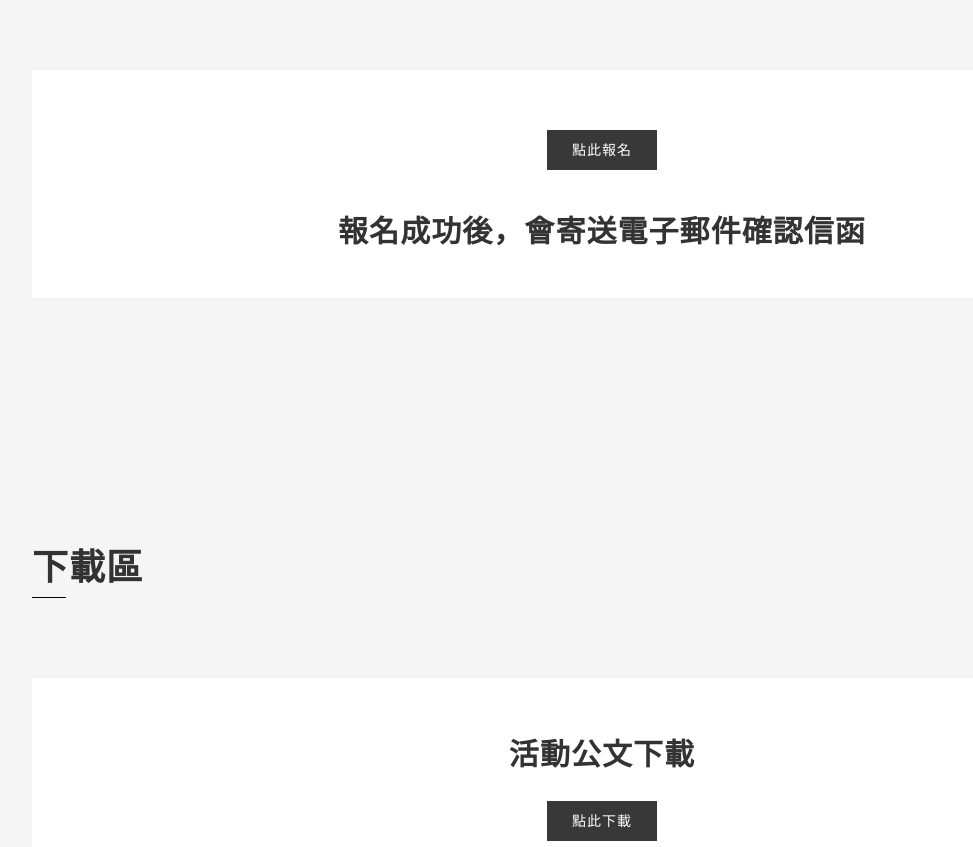
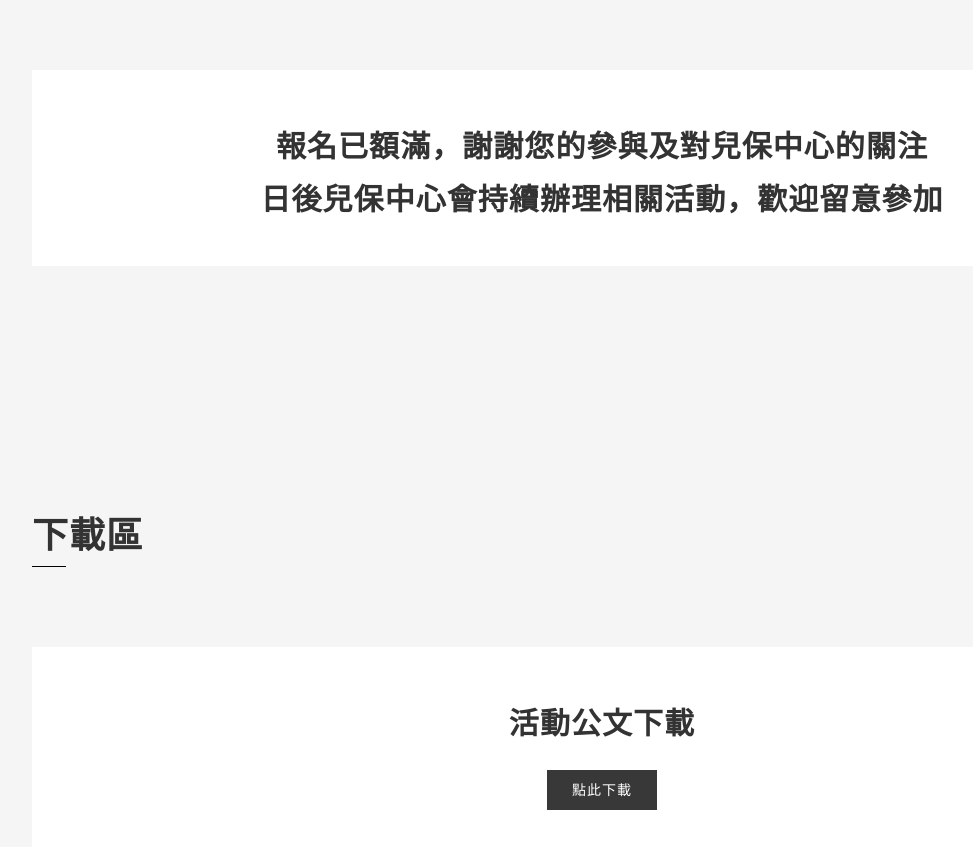
Before and after one commit to ntuhchildprotect/ntuhchildprotect, a plain HTML site: page index.html in a window 1280 px wide. Shown: the part 3800-4647 px from the top of the page, without its empty margins (38-1011 px from the left). Drawn offline with Linux system fonts and the light colour scheme.

Commit message:
20180507 update

```diff
--- a/index.html
+++ b/index.html
@@ -247,10 +247,8 @@
 				</div>
 				<div class="col-sm-12">
 					<div class="st-pricing text-center">
-						<a href="https://goo.gl/forms/B71YI3XKfYoyYXUa2" target="_blank" class="btn btn-send">點此報名</a>
-						<br>
-						<br>
-						<h2>報名成功後，會寄送電子郵件確認信函</h2>
+						<h2>報名已額滿，謝謝您的參與及對兒保中心的關注</h2>
+						<h2>日後兒保中心會持續辦理相關活動，歡迎留意參加</h2>
 					</div>
 				</div>
 			</div>
```
